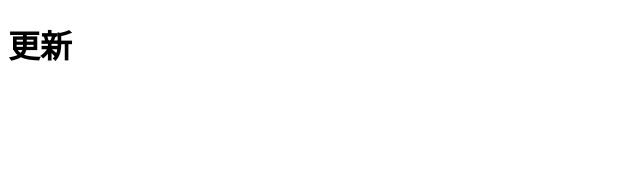
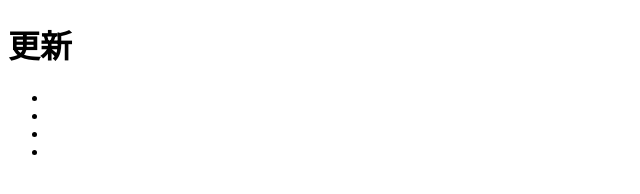
Before and after one commit to ueuchi/cv_58ki, a plain HTML site: page index.html in a window 1280 px wide. Shown: the full height of the page, 0-640 px from the left. Drawn offline with Linux system fonts and the light colour scheme.

Commit message:
Update index.html

```diff
--- a/index.html
+++ b/index.html
@@ -10,5 +10,13 @@
     <header>
         <h1>更新</h1>
     </header>
+    <main>
+        <ul>
+            <li></li>
+            <li></li>
+            <li></li>
+            <li></li>
+        </ul>
+    </main>
 </body>
 </html>
```
